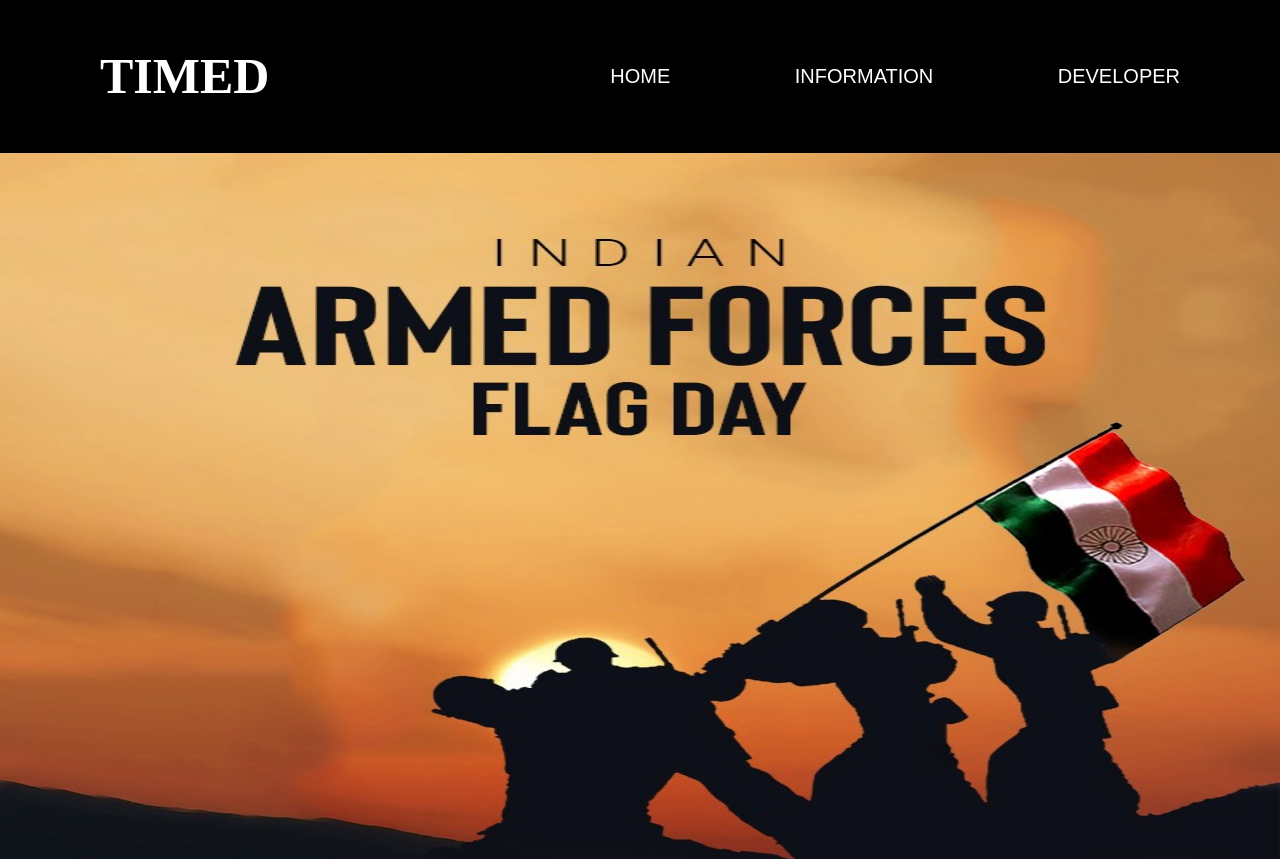
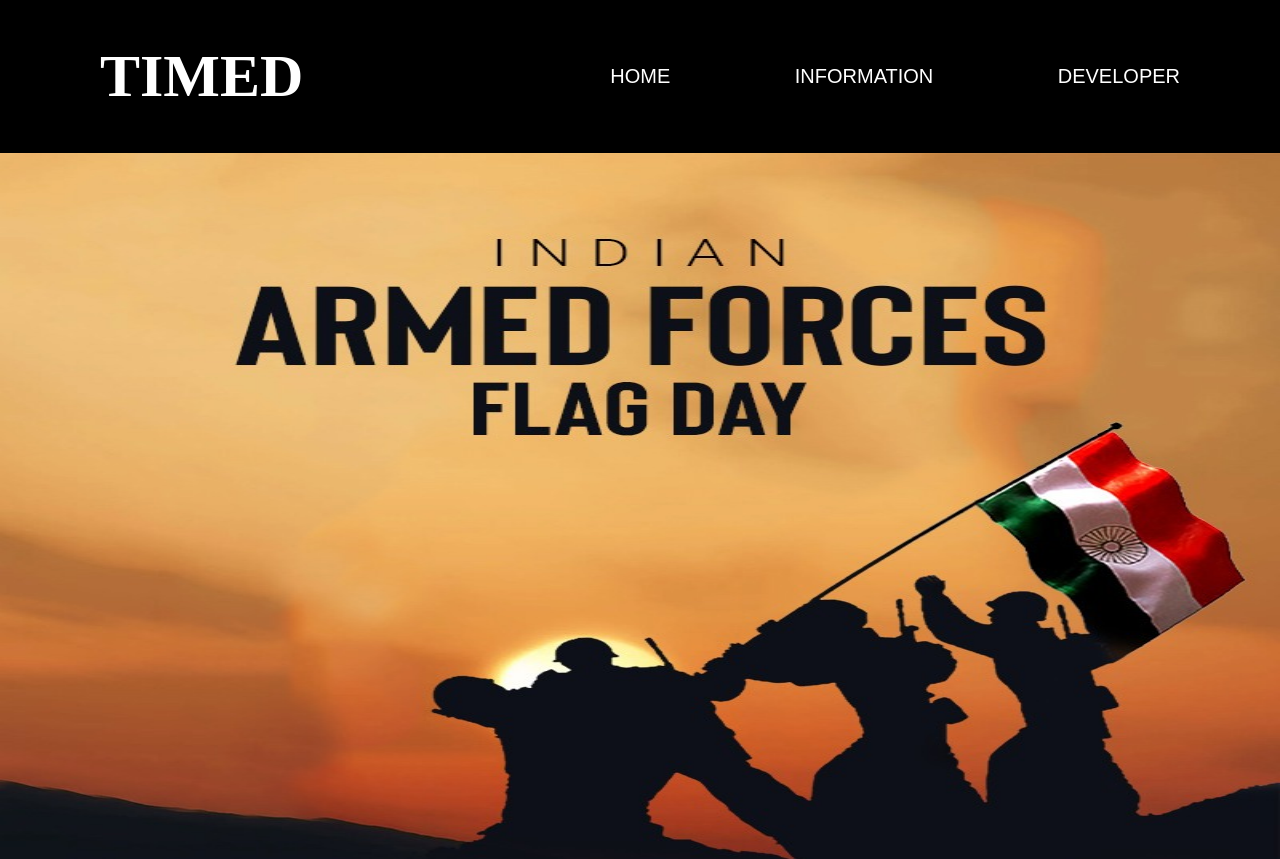
Before and after one commit to Zaynzakirhussain/Armed-Forces-Flag-Day, a plain HTML site: page index.html in a window 1280 px wide. Shown: the top 859 px of the page. Drawn offline with Linux system fonts and the light colour scheme.

Commit message:
Update style.css

```diff
--- a/style.css
+++ b/style.css
@@ -24,7 +24,7 @@ h1{
     font-family: serif;
     color: white;
     margin-left: 100;
-    font-size: 50;
+    font-size: 60;
 }
 
 h2{
```
